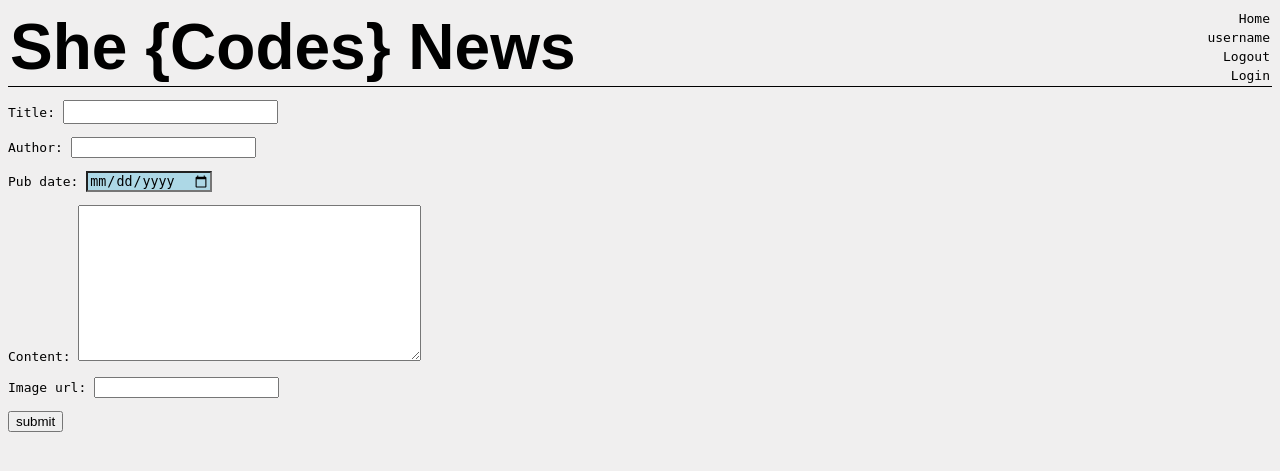
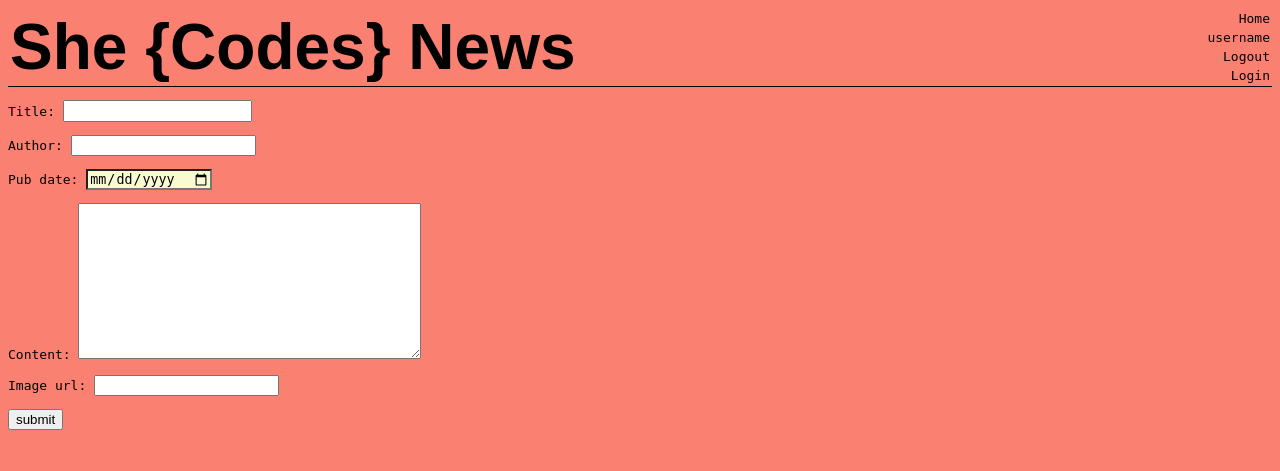
Before and after one commit to roxygia/she-codes-news, a Django app: page /news/add-story/ in a window 1280 px wide. Shown: the top 471 px of the page. Run offline with Django 3.2, Linux system fonts and the light colour scheme; some web fonts are replaced.

Commit message:
styling added (background salmon)

```diff
--- a/she_codes_news/news/static/news/styles.css
+++ b/she_codes_news/news/static/news/styles.css
@@ -47,7 +47,7 @@
 #story-card-2 .story-card-text h3,
 #story-card-3 .story-card-text h3,
 #story-card-4 .story-card-text h3 {
-    font-size: 16px;
+    font-size: 12px;
 }
 
 #story-card-2 .story-card-text h4,
@@ -87,11 +87,19 @@
 }
 
 .form-control {
-    flex-basis: 32%;
-    flex-grow: 1;
-    background: lightblue;
+
+    background: lightgoldenrodyellow;
 }
 
 .title {
-    font-size: 16px;
+    font-size: 14px;
 }
+
+body {
+    background-color: salmon;
+}
+
+.create-story {
+    flex-wrap: flex;
+    justify-content: space-between;
+}
--- a/she_codes_news/news/templates/news/createStory.html
+++ b/she_codes_news/news/templates/news/createStory.html
@@ -7,7 +7,7 @@
 
 {% block content %}
 
-<form action="" method="post">
+<form class="create-story" action="" method="post">
     {% csrf_token %}
     {{ form.as_p }}
     <input type="submit" value="submit">
```
